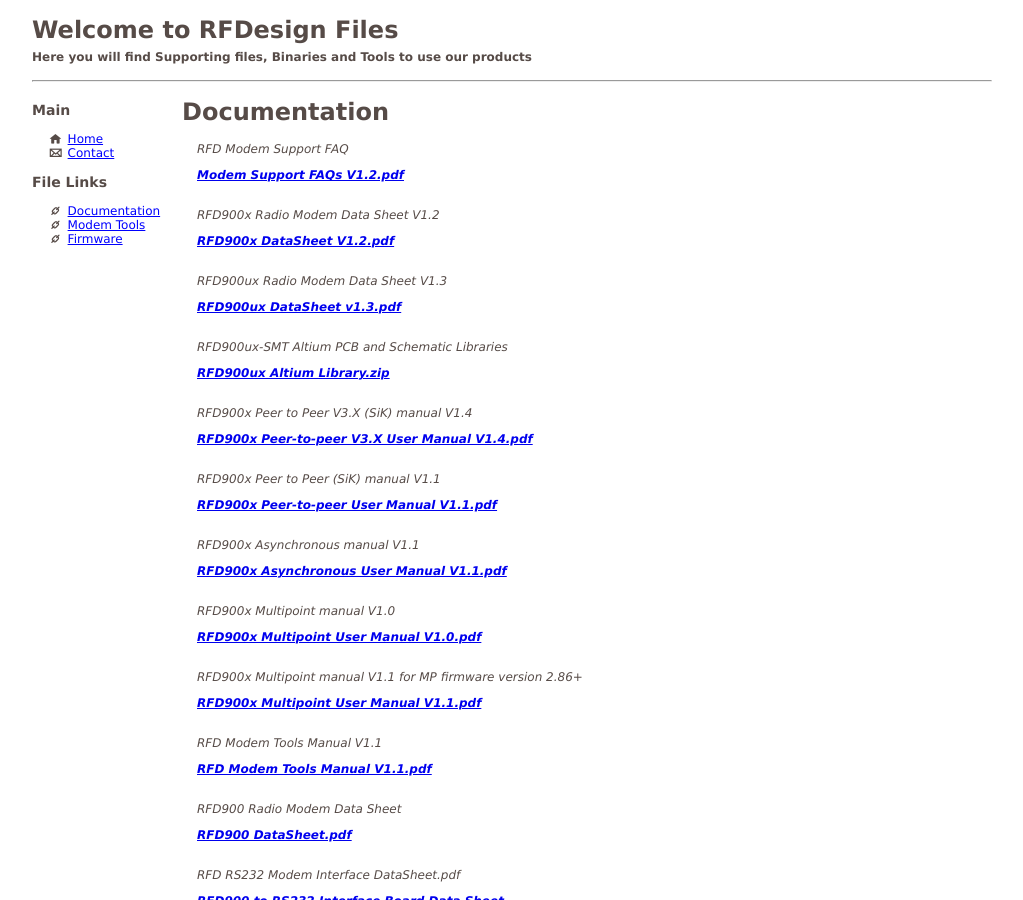
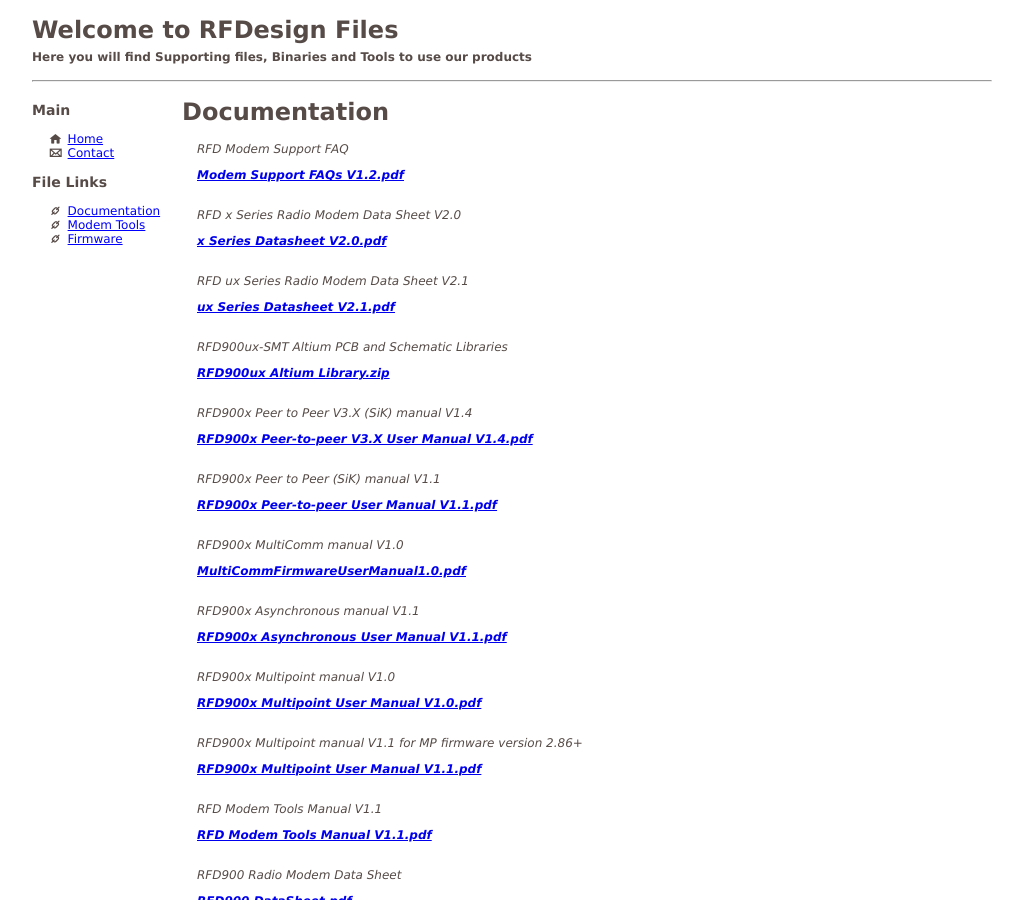
Before and after one commit to RFDesign/rfdesign.github.io, a Jekyll site: the page built from docs.html, in a window 1280 px wide and 900 px high. Shown: the whole window, without its empty margins (26-1049 px from the left). Built offline with Jekyll 4.4.1, drawn with Linux system fonts in a browser that asks for light colours.

Commit message:
Update docs.yml

```diff
--- a/_data/docs.yml
+++ b/_data/docs.yml
@@ -1,11 +1,11 @@
 - file: Modem Support FAQs V1.2.pdf
   des: RFD Modem Support FAQ
-- file: RFD900x DataSheet V1.2.pdf
-  des: RFD900x Radio Modem Data Sheet V1.2
+- file: x Series Datasheet V2.0.pdf
+  des: RFD x Series Radio Modem Data Sheet V2.0
 #- file: RFD900x DataSheet V1.0.pdf
 #  des: RFD900x Radio Modem Data Sheet V1.0
-- file: RFD900ux DataSheet v1.3.pdf
-  des: RFD900ux Radio Modem Data Sheet V1.3
+- file: ux Series Datasheet V2.1.pdf
+  des: RFD ux Series Radio Modem Data Sheet V2.1
 - file: RFD900ux Altium Library.zip
   des: RFD900ux-SMT Altium PCB and Schematic Libraries
 - file: RFD900x Peer-to-peer V3.X User Manual V1.4.pdf
@@ -18,6 +18,8 @@
   des: RFD900x Peer to Peer (SiK) manual V1.1
 #- file: RFD900x Peer-to-peer User Manual V1.0.pdf
 #  des: RFD900x Peer to Peer (SiK) manual V1.0
+- file: MultiCommFirmwareUserManual1.0.pdf
+  des: RFD900x MultiComm manual V1.0
 - file: RFD900x Asynchronous User Manual V1.1.pdf
   des: RFD900x Asynchronous manual V1.1
 #- file: RFD900x Asynchronous User Manual V1.0.pdf
```
